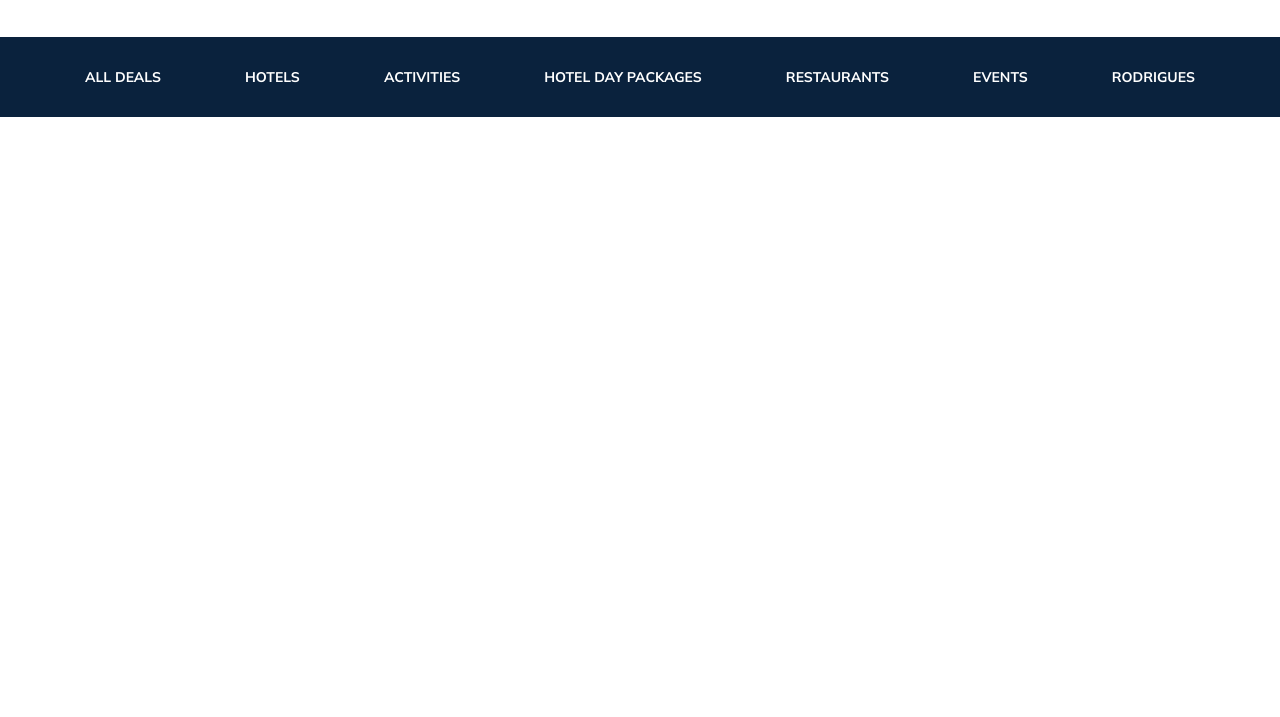
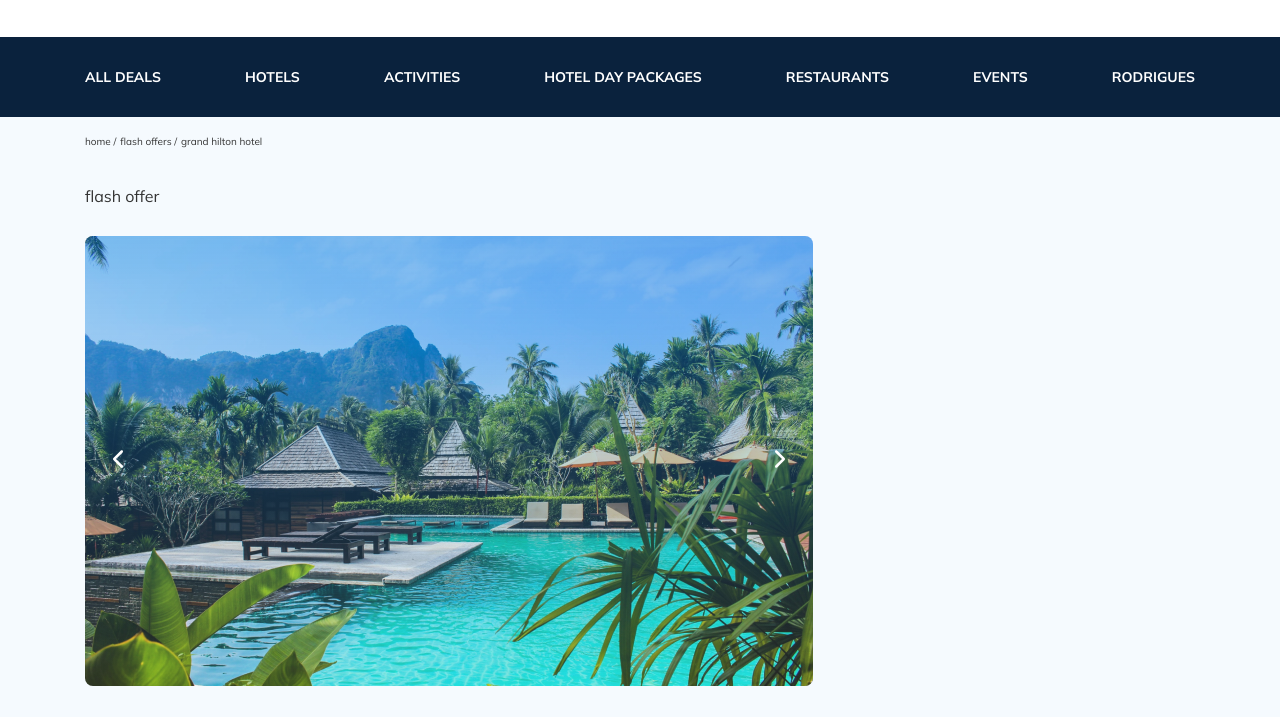
Before and after one commit to Alexandr2323/tour-plan, a plain HTML site: page index.html in a window 1280 px wide. Shown: the part 83-800 px from the top of the page. Drawn offline with nearby package versions, Linux system fonts and the light colour scheme.

Commit message:
create: add swiper

```diff
--- a/index.html
+++ b/index.html
@@ -11,6 +11,7 @@
     <link
         href="https://fonts.googleapis.com/css2?family=Mulish:wght@300;400;600;700&family=Nunito:wght@400;600;800&display=swap"
         rel="stylesheet">
+    <link rel="stylesheet" href="css/swiper-bundle.min.css">
     <link rel="stylesheet" href="css/normalize.css">
     <link rel="stylesheet" href="css/style.css">
 </head>
@@ -33,6 +34,11 @@
                     <span class="user-name">Nathan</span>
                 </a>
                 <!-- /.user -->
+                <button class="menu-button navbar-top__menu-button">
+                    <span class="menu-button__line"></span>
+                    <span class="menu-button__line"></span>
+                    <span class="menu-button__line"></span>
+                </button>
             </div>
             <!-- /.navbar-top -->
 
@@ -52,6 +58,54 @@
             </div>
         </div>
     </header>
+    <nav class="breadcrumb">
+        <div class="container">
+            <ul class="breadcrumb-list">
+                <li class="breadcrumb-list__item">
+                    <a href="#" class="breadcrumb-list__link">home</a>
+                </li>
+                <li class="breadcrumb-list__item">
+                    <a href="#" class="breadcrumb-list__link">flash offers</a>
+                </li>
+                <li class="breadcrumb-list__item">
+                    grand hilton hotel
+                </li>
+            </ul>
+        </div>
+    </nav>
+    <section class="hotel">
+        <div class="container">
+            <div class="hotel-wrapper">
+                <div class="hotel-wrapper__text">
+                    <div class="star"> </div>
+                    <h1 class="hotel-name"></h1>
+                    <span class="offer">flash offer</span>
+                </div>
+                <div class="hotel-wrapper__rating">
+                    <span class="rating-text"></span>
+                    <span class="rating-counter"></span>
+                </div>
+            </div>
+            <div class="hotel-grid">
+                <div class="slider">
+                    <div class="swiper">
+                        <!-- Additional required wrapper -->
+                        <div class="swiper-wrapper">
+                            <!-- Slides -->
+                            <div class="swiper-slide"><img src="/img/Rectangle111.png" alt=""></div>
+                            <div class="swiper-slide"><img src="/img/Rectangle111.png" alt=""></div>
+                            <div class="swiper-slide"><img src="/img/Rectangle111.png" alt=""></div>
+                        </div>
+                        <!-- If we need navigation buttons -->
+                        <button class="swiper-button swiper-button__next"><img src="/img/arow-next.svg" alt=""></button>
+                        <button class="swiper-button swiper-button__prev"><img src="/img/arow-prev.svg" alt=""></button>
+                    </div>
+                </div>
+            </div>
+            <!-- /.container -->
+    </section>
+    <script src="/js/swiper-bundle.min.js"></script>
+    <script src="js/main.js"></script>
 </body>
 
 </html>
--- /dev/null
+++ b/js/main.js
@@ -0,0 +1,13 @@
+const swiper = new Swiper('.swiper', {
+  // Optional parameters
+  loop: true,
+
+  // Navigation arrows
+  navigation: {
+    nextEl: '.swiper-button__next',
+    prevEl: '.swiper-button__prev',
+  },
+  effect: 'coverflow',
+  longSwipesMs: "50",
+  longSwipesRatio: "0",
+});
--- /dev/null
+++ b/sass/_hotel.sass
@@ -0,0 +1,3 @@
+.offer
+  display: block
+  margin-bottom: 30px
--- a/sass/_media.sass
+++ /dev/null
@@ -1,36 +0,0 @@
-@media (max-width: 1200px)
-  .container
-    max-width: 960px
-
-
-@media (max-width: 992px)
-  .container
-    max-width: 700px
-    width: 92%
-  .navbar
-    &-top
-      padding: 30px 0
-    &-menu
-      padding: 23px 0
-    &-search
-      margin-left: auto
-    &-menu__link
-      font-size: 12px
-
-  .logo-image
-    max-width: 132px
-
-
-@media (max-width: 768px)
-  .navbar
-    .search-input
-      max-width: 250px
-
-@media (max-width: 576px)
-  .container
-    max-width: 540px
-  .logo-image
-    max-width: 100px
-  .navbar
-    .search, .user-avatar, .user-name, &-bottom
-      display: none
--- a/sass/_settings.sass
+++ b/sass/_settings.sass
@@ -1,12 +1,17 @@
 *
   box-sizing: border-box
 
-  body
+body
   font-family: 'Mulish', sans-serif
-
-  .container
+  background: $secondary
+  color: $text-color
+.container
     max-width: 1110px
     margin: auto
 
 .navbar-menu__link
       list-style-type: none
+
+
+img
+  max-width: 100%
--- a/sass/_var.sass
+++ b/sass/_var.sass
@@ -1,3 +1,4 @@
 $text-color: #333333
 $light: #ffffff
 $dark: #0A223D
+$secondary: #F5FAFE
--- /dev/null
+++ b/sass/blocks/_breadcrumb.sass
@@ -0,0 +1,17 @@
+.breadcrumb
+  &-list
+    list-style: none
+    display: flex
+    align-items: center
+    padding: 18px 0
+    margin: 0
+    &__item
+      font-size: 10px
+      line-height: 13px
+      &:not(:last-child)
+        &::after
+          content: "/"
+          margin-right: 4px
+    &__link
+      text-decoration: none
+      color: inherit
--- a/sass/blocks/_navbar.sass
+++ b/sass/blocks/_navbar.sass
@@ -7,9 +7,12 @@
     justify-content: space-between
     align-items: center
     padding: 40px 0 40px 0
+    &__menu-button
+      display: none
   &-search
     margin-right: auto
     margin-left: 108px
+
   .logo-image
     width: 170px
   .search
@@ -35,6 +38,7 @@
       right: 0
       top: 0
       border: none
+      cursor: pointer
   .user
     text-decoration: none
     display: flex
@@ -61,6 +65,42 @@
     color: $light
     text-transform: uppercase
     font-weight: 700
-
   &-bottom
     background: $dark
+.slider
+  width: 728px
+.swiper
+  width: 100%
+  height: 450px
+  position: relative
+  border-radius: 8px
+  margin-bottom: 30px
+  &:after
+    content: ""
+    z-index: 9
+    top: 0
+    bottom: 0
+    left: 0
+    right: 0
+    position: absolute
+    width: 100%
+    height: 100%
+    background: linear-gradient(180deg, rgba(0, 122, 223, 0.48) 0%, rgba(255, 255, 255, 0.128) 100%);
+  &-button
+    color: #8ae96a
+    top: 50%
+    transform: translateY(-50%)
+    z-index: 10
+    position: absolute
+    width: 30px
+    height: 30px
+    border: none
+    cursor: pointer
+    background-repeat: no-repeat
+    background-position: center
+    background-size: 10px
+    background-color: transparent
+    &__prev
+      left: 18px
+    &__next
+      right: 18px
--- a/sass/style.sass
+++ b/sass/style.sass
@@ -4,7 +4,11 @@
 @import "settings"
 // блок header
 @import "blocks/navbar"
+// хлебные крошки
+@import "blocks/breadcrumb"
 // normalize
 @import "normalize"
-//медиа запрос
+// медиа запрос
 @import "media"
+// отель
+@import "hotel"
```
Also changed, not shown: css/style.css, css/swiper-bundle.min.css (added), img/Rectangle.png (added), img/Rectangle111.png (added), img/arow-next.svg (added), img/arow-prev.svg (added), js/swiper-bundle.min.js (added).
